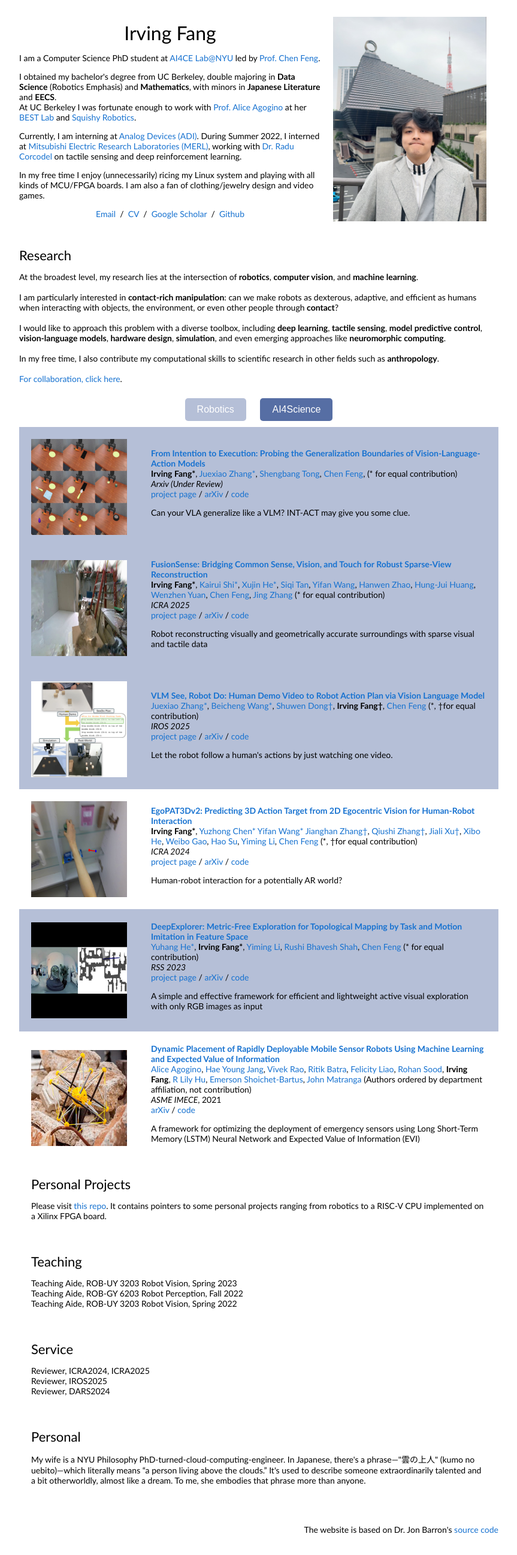
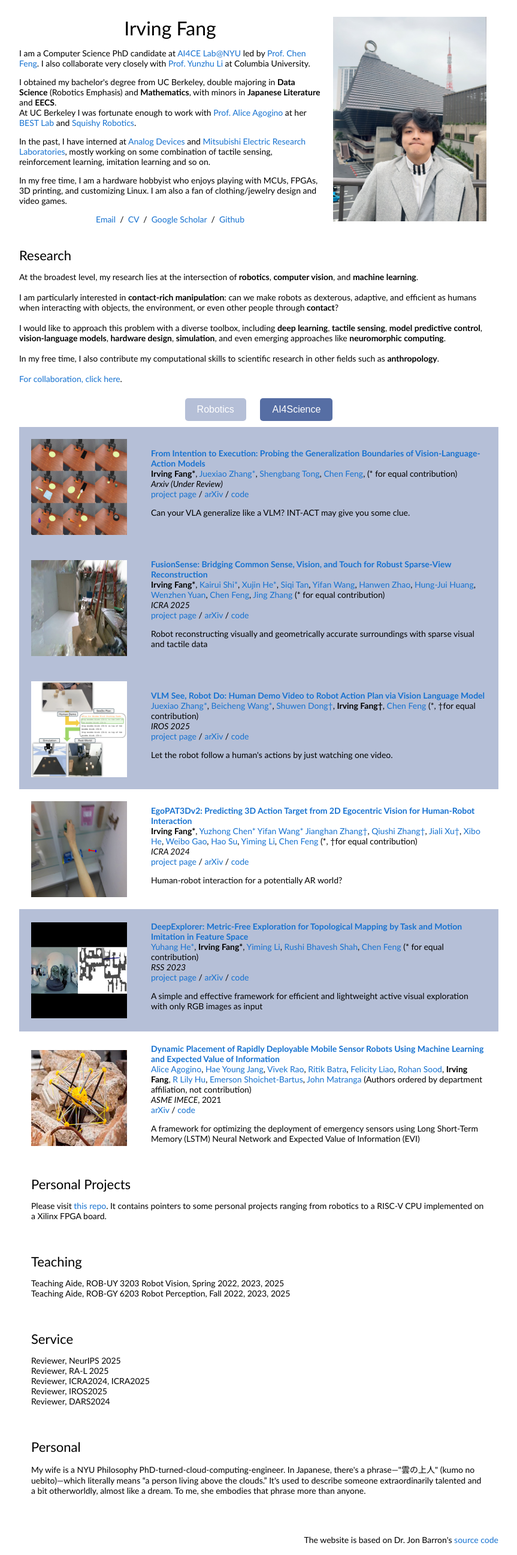
Before and after one commit to IrvingF7/IrvingF7.github.io, a plain HTML site: page index.html in a window 1280 px wide. Shown: the whole page at 60% size, without its empty margins (208-1071 px from the left). Drawn offline with Linux system fonts and the light colour scheme.

Commit message:
update some description and etc

```diff
--- a/index.html
+++ b/index.html
@@ -23,17 +23,17 @@
                 <p style="text-align:center">
                   <name>Irving Fang</name>
                 </p>
-                <p>I am a Computer Science PhD student at <a href="https://ai4ce.github.io/">AI4CE Lab@NYU</a> led by <a href="https://engineering.nyu.edu/faculty/chen-feng"> Prof. Chen Feng</a>.
+                <p>I am a Computer Science PhD candidate at <a href="https://ai4ce.github.io/">AI4CE Lab@NYU</a> led by <a href="https://engineering.nyu.edu/faculty/chen-feng"> Prof. Chen Feng</a>. I also collaborate very closely with <a href="https://yunzhuli.github.io/">Prof. Yunzhu Li</a> at Columbia University.
                 </p>
                 <p>
                   I obtained my bachelor's degree from UC Berkeley, double majoring in <b>Data Science</b> (Robotics Emphasis) and <b>Mathematics</b>, with minors in <b>Japanese Literature</b> and <b>EECS</b>.
                   <br>At UC Berkeley I was fortunate enough to work with <a href="https://me.berkeley.edu/people/alice-m-agogino/"> Prof. Alice Agogino</a> at her <a href="https://best.berkeley.edu/">BEST Lab</a> and <a href="https://squishy-robotics.com/">Squishy Robotics</a>.
                 </p>
                 <p>
-                  Currently, I am interning at <a href="https://www.analog.com/en/index.html"> Analog Devices (ADI)</a>. During Summer 2022, I interned at <a href="https://www.merl.com/"> Mitsubishi Electric Research Laboratories (MERL)</a>, working with <a href="https://www.merl.com/people/corcodel">Dr. Radu Corcodel</a> on tactile sensing and deep reinforcement learning.
+                  In the past, I have interned at <a href="https://www.analog.com/en/index.html"> Analog Devices </a> and <a href="https://www.merl.com/"> Mitsubishi Electric Research Laboratories</a>, mostly working on some combination of tactile sensing, reinforcement learning, imitation learning and so on.
                 </p>
                 <p>
-                  In my free time I enjoy (unnecessarily) ricing my Linux system and playing with all kinds of MCU/FPGA boards. I am also a fan of clothing/jewelry design and video games.
+                  In my free time, I am a hardware hobbyist who enjoys playing with MCUs, FPGAs, 3D printing, and customizing Linux. I am also a fan of clothing/jewelry design and video games.
                 </p>
                 <p>
                 </p>
@@ -567,9 +567,8 @@
           <td style="padding:20px;width:100%;vertical-align:middle">
             <heading>Teaching</heading>
             <p>
-              Teaching Aide, ROB-UY 3203 Robot Vision, Spring 2023 <br>
-              Teaching Aide, ROB-GY 6203 Robot Perception, Fall 2022 <br>
-              Teaching Aide, ROB-UY 3203 Robot Vision, Spring 2022 <br>
+              Teaching Aide, ROB-UY 3203 Robot Vision, Spring 2022, 2023, 2025 <br>
+              Teaching Aide, ROB-GY 6203 Robot Perception, Fall 2022, 2023, 2025
             </p>
           </td>
         </tr>
@@ -580,9 +579,11 @@
           <td style="padding:20px;width:100%;vertical-align:middle">
             <heading>Service</heading>
             <p>
+              Reviewer, NeurIPS 2025 <br>
+              Reviewer, RA-L 2025 <br>
               Reviewer, ICRA2024, ICRA2025 <br>
               Reviewer, IROS2025 <br>
-              Reviewer, DARS2024 <br>
+              Reviewer, DARS2024
             </p>
           </td>
         </tr>
```
Also changed, not shown: 1 other file.
